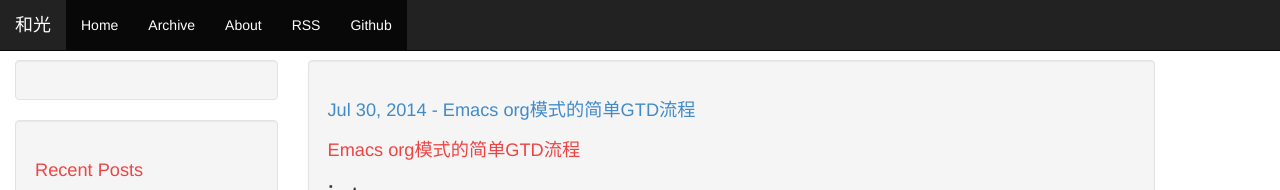
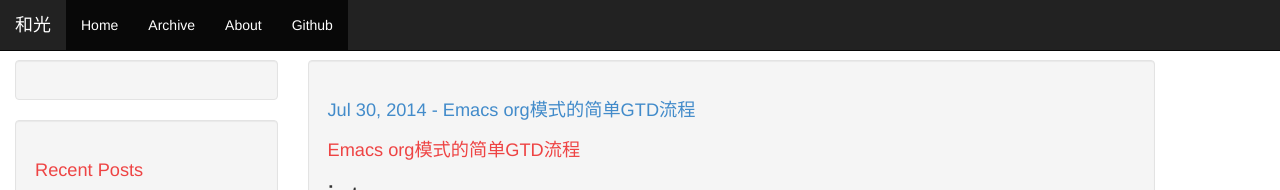
Before and after one commit to phonzia/old_blog, a Jekyll site: the page built from index.html, in a window 1280 px wide. Shown: the top 190 px of the page. Built offline with Jekyll 4.4.1, drawn with Linux system fonts in a browser that asks for light colours; Markdown is read by kramdown in place of the engine named in the settings; the list of posts is cut into pages by our own code.

Commit message:
ÔȥµôÁËrss

```diff
--- a/_includes/header.html
+++ b/_includes/header.html
@@ -31,7 +31,6 @@
                     <li class="active visible-xs-block"><a href="{{ site.baseurl }}/links.html">Links</a></li>
                     <li class="active"><a href="{{ site.baseurl }}/archive.html">Archive</a></li>
                     <li class="active"><a href="{{ site.baseurl }}/about.html">About</a></li>
-                    <li class="active"><a href="{{ site.baseurl }}/feed.xml">RSS</a></li>
                     {% if site.github != '' %}
                       <li class="active"><a href="https://github.com/{{ site.github }}">Github</a></li>
                     {% endif %}
```
